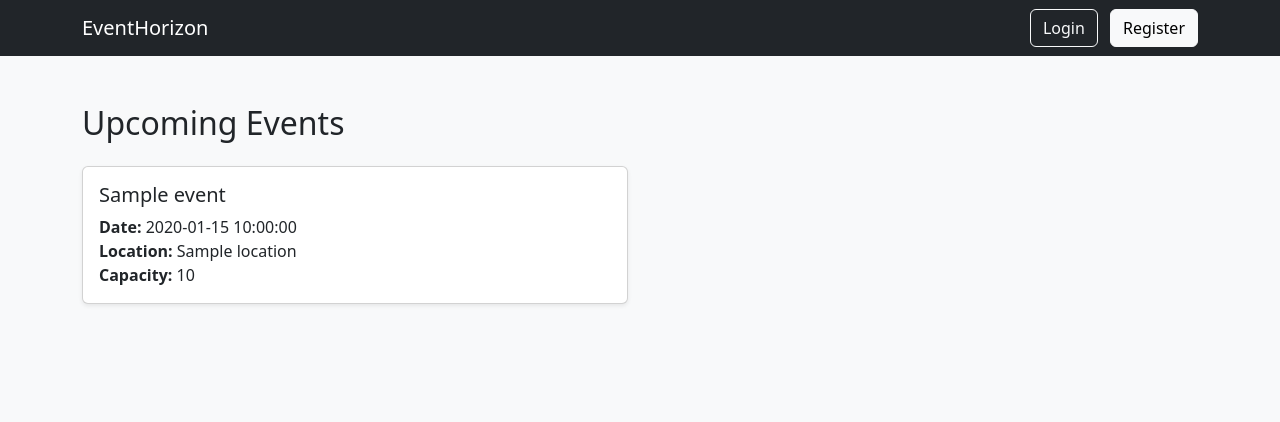
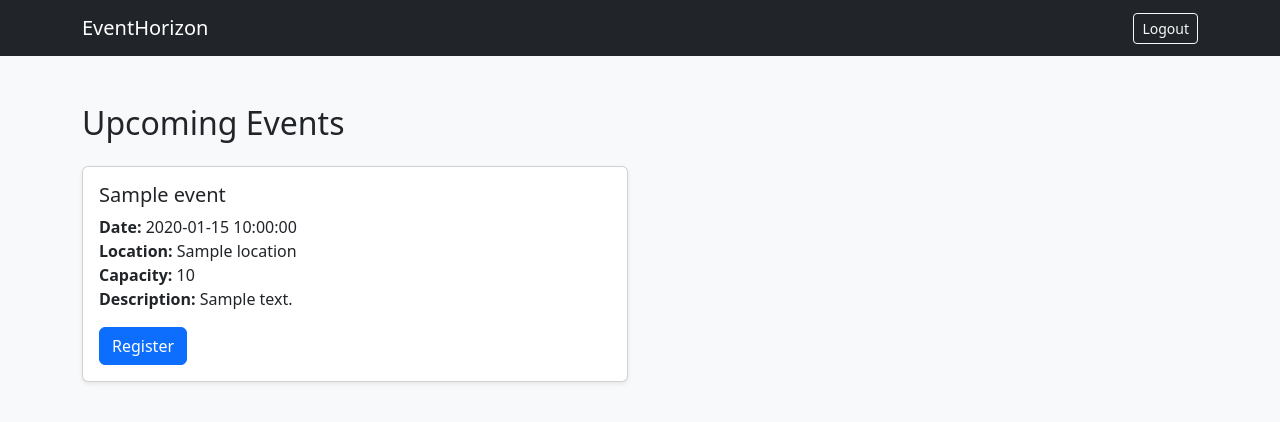
Before and after one commit to frhnahnr/eventportal, a Flask app: template templates/public_events.html in a window 1280 px wide. Shown: the top 422 px of the page. Run offline with Flask 3, Linux system fonts and the light colour scheme; the template is opened without the code that fills it: most values are stand-ins (such as "Sample title", 1, 10 or a date in 2020).

Commit message:
Update public_events.html

```diff
--- a/templates/public_events.html
+++ b/templates/public_events.html
@@ -1,20 +1,24 @@
 <!DOCTYPE html>
 <html>
 <head>
-    <title>Upcoming Events | EventHorizon</title>
+    <title>Attendee Dashboard | EventHorizon</title>
     <link href="https://cdn.jsdelivr.net/npm/bootstrap@5.3.0/dist/css/bootstrap.min.css" rel="stylesheet">
 </head>
 <body class="bg-light">
+
+<!-- Navbar -->
 <nav class="navbar navbar-expand-lg navbar-dark bg-dark">
     <div class="container">
-            <a class="navbar-brand" href="#">EventHorizon</a>
+        <span class="navbar-brand">EventHorizon</span>
         <div class="ms-auto">
-                <a href="/login" class="btn btn-outline-light me-2">Login</a>
-                <a href="/register" class="btn btn-light">Register</a>
+            <form action="/logout" method="post" class="d-inline">
+                <button type="submit" class="btn btn-outline-light btn-sm">Logout</button>
+            </form>
         </div>
     </div>
 </nav>
 
+<!-- Events Display -->
 <div class="container mt-5">
     <h2 class="mb-4">Upcoming Events</h2>
 
@@ -22,22 +26,25 @@
     <div class="row row-cols-1 row-cols-md-2 g-4">
         {% for event in events %}
         <div class="col">
-                <div class="card shadow-sm">
+            <div class="card shadow-sm h-100">
                 <div class="card-body">
                     <h5 class="card-title">{{ event.Name }}</h5>
                     <p class="card-text">
                         <strong>Date:</strong> {{ event.Date }}<br>
                         <strong>Location:</strong> {{ event.Location }}<br>
-                            <strong>Capacity:</strong> {{ event.Capacity }}
+                        <strong>Capacity:</strong> {{ event.Capacity }}<br>
+                        <strong>Description:</strong> {{ event.Description }}
                     </p>
+                    <a href="/attendee/register/{{ event.EventID }}" class="btn btn-primary">Register</a>
                 </div>
             </div>
         </div>
         {% endfor %}
     </div>
     {% else %}
-            <div class="alert alert-info">No events are available at the moment. Please check back later.</div>
+        <div class="alert alert-info">No events are available at the moment.</div>
     {% endif %}
 </div>
+
 </body>
 </html>
```
Lines whose indentation alone changed are shown as unchanged.
